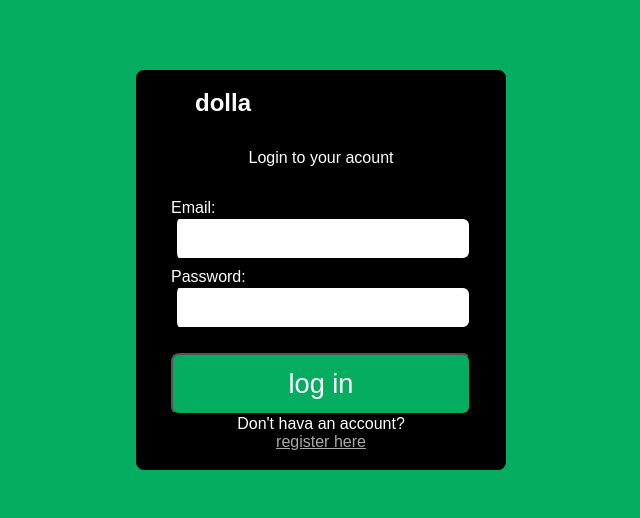
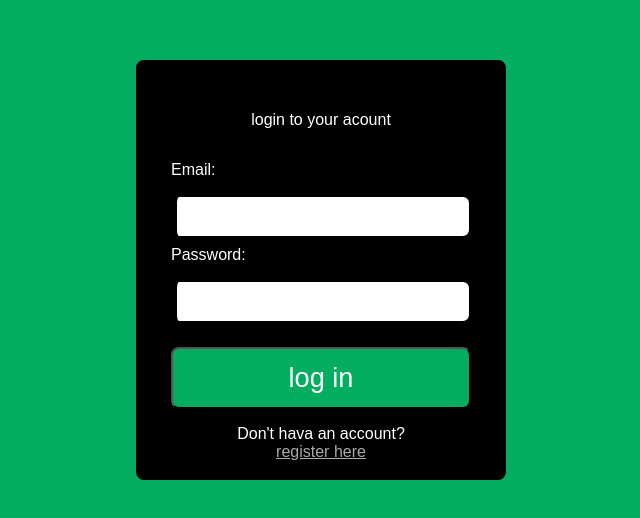
Before and after one commit to shyamtawli/dolla-responsive-website, a React (Create React App) app: page /signin in a window 1280 px wide. Shown: the part 130-648 px from the top of the page, without its empty margins (319-959 px from the left). Built offline with nearby package versions, Linux system fonts and the light colour scheme; a web font is replaced by a local one.

Commit message:
requested signin changed

```diff
--- a/src/App.css
+++ b/src/App.css
@@ -35,6 +35,7 @@
 
 .label{
   font-size: 1rem;
+  margin-bottom: 1rem;
   text-align: left;
 }
 .text-input {
@@ -67,4 +68,5 @@
   background: #05ad60;
   border-radius: .5rem;
   cursor: pointer;
+  margin-bottom: 1rem;
 }
--- a/src/pages/signin.js
+++ b/src/pages/signin.js
@@ -14,9 +14,9 @@ const Signin = () => {
     <div className={"register-form"}>
 
     <form className={"form-container"} onSubmit={handleSubmit}>
-        <NavLogo >dolla</NavLogo>
 
-        <label className={"headOfLogin"}>Login to your acount</label>
+
+        <label className={"headOfLogin"}>login to your acount</label>
         <label className={"label"} for="email">Email:</label>
         <input className={"text-input"} value={email} type={"email"} id = "Email"  name="email"/>
         <label className={"label"} htmlFor="password">Password:</label>
```
